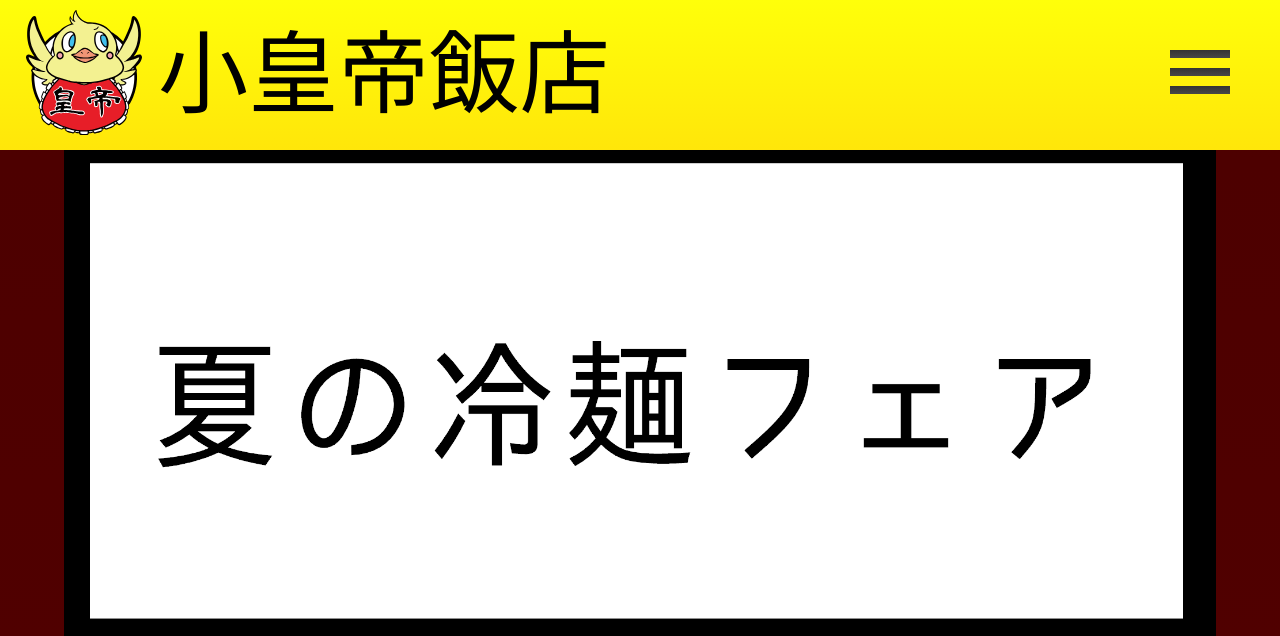
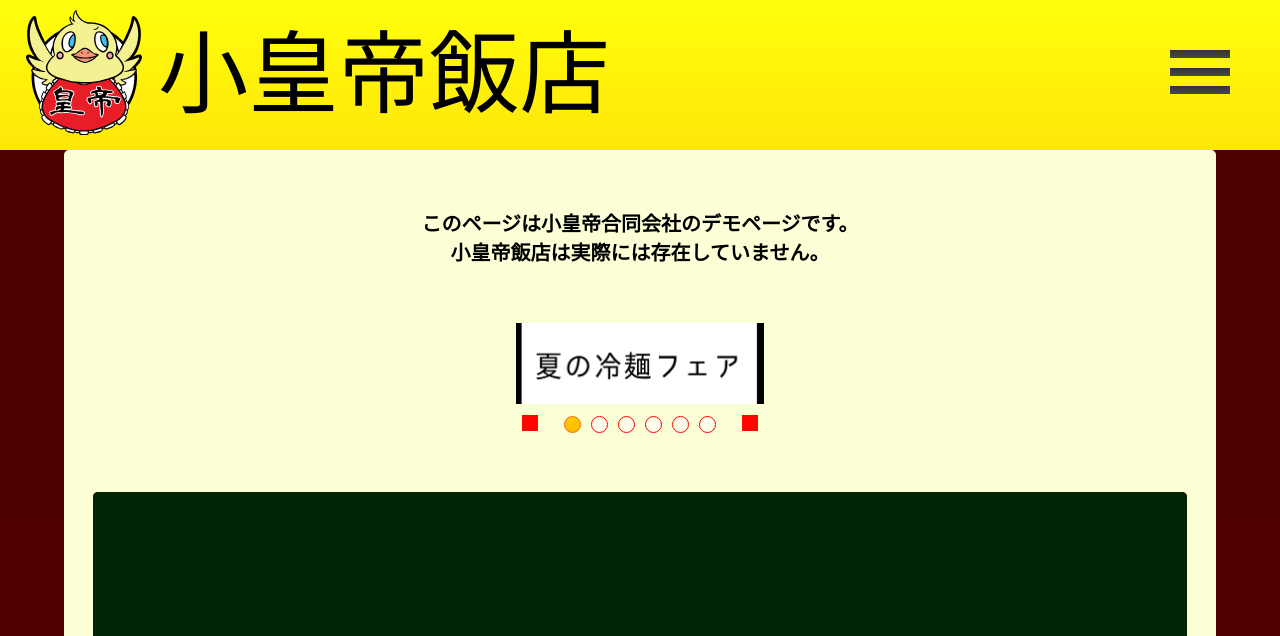
Before and after one commit to kotani002/LP_DemoPage, a PHP site: page / in a window 1280 px wide. Shown: the top 636 px of the page. Run offline with PHP 8.4, Linux system fonts and the light colour scheme; some libraries are stand-ins or nearby versions; grey boxes are pictures that could not be loaded.

Commit message:
トップページにこのページがどんな内容なのかの説明の追加 Unityの読み込み時のバックグラウンドカラーの変更

```diff
--- a/chinafoodviewer.html
+++ b/chinafoodviewer.html
@@ -22,7 +22,7 @@
     <style>
         body {
             text-align: center;
-            background-color: black;
+            background:linear-gradient(#8a0000, #410000);
         }
 
         .iframe-wrapper {
--- a/css/toppage_style.css
+++ b/css/toppage_style.css
@@ -150,3 +150,11 @@ body,
     width: 100%;
     border-bottom:solid rgb(240, 200, 0);
 }
+
+.toppage__contents__headline_message
+{
+    padding-top: 5%;
+    padding-bottom: 5%;
+    font-weight: bold;
+    font-size: 1.25rem;
+}
--- a/index.html
+++ b/index.html
@@ -26,19 +26,23 @@
 <body>
     <div class="body__wrapper" id="top_main_box">
         <div class="main__contents__wrapper">
-            <!--カルーセルエリアの追加-->
-            <div id="carousel_area"></div>
-
             <!--トップページの内容-->
             <section class="toppage__contents">
 
+                <div class="toppage__contents__headline_message" id="toppage__contents__headline__message">
+                    このページは小皇帝合同会社のデモページです。<br>小皇帝飯店は実際には存在していません。
+                </div>
+
+                <!--カルーセルエリアの追加-->
+                <div id="carousel_area"></div>
                 <!--Unityのアイフレーム組み込み-->
                 <div class="unity__build__data">
-                    <iframe src="./unity/index.html" loading="lazy" scrolling="no" frameborder="0" allowfullscreen></iframe>
+                    <iframe src="./unity/index.html" loading="lazy" scrolling="no" frameborder="0"
+                        allowfullscreen></iframe>
                 </div>
 
                 <!--見出しの追加-->
-                <div class="toppage__contents__headline" id ="toppage__contents__headline">
+                <div class="toppage__contents__headline" id="toppage__contents__headline">
                     <h1>イベント・キャンペーン</h1>
                 </div>
 
@@ -99,14 +103,14 @@
                 </div>
 
                 <a href="./info.html" class="toppage__contents__event-button-box">
-                    <div class="toppage__contents__event-button"id="toppage__info">
+                    <div class="toppage__contents__event-button" id="toppage__info">
                         お見積り・お問い合わせはこちら
                     </div>
                 </a>
 
                 <div class="line"></div>
 
-                <div class=""id="toppage__map">
+                <div class="" id="toppage__map">
                     <h1>マップ</h1>
                 </div>
 
--- a/js/HeaderLanguage.js
+++ b/js/HeaderLanguage.js
@@ -9,6 +9,7 @@ const translations = {
         menu__info: "お見積り・お問い合わせ",
 
         //トップページのコンテンツ内容
+        toppage__contents__headline__message:"このページは小皇帝合同会社のデモページです。<br>小皇帝飯店は実際には存在していません。",
         toppage__contents__headline: "<h1>イベント・キャンペーン</h1>",
         event__card1: "▷　最新メニュー公開中！<br>　　　最新メニューはこちらから！",
         event__card2: "▷　大盛り無料キャンペーン<br>　　　大人気メニューのアヒル餃子が今だけ無料！",
@@ -69,6 +70,7 @@ const translations = {
         menu__info: "Quote & Contact Us",
 
         //トップページのコンテンツ内容
+        toppage__contents__headline__message:"This page is a demo page by Little Emperor LLC.Little Emperor Restaurant does not actually exist.",
         toppage__contents__headline: "<h1>Events & Campaigns</h1>",
         event__card1: "▷　Our Latest Menu is Now Available!<br>Click here to view the latest menu!",
         event__card2: "▷　Free Large Portion Campaign!<br>Our popular Duck Dumplings are free for a limited time!",
@@ -129,6 +131,7 @@ const translations = {
         menu__info: "报价与咨询",
 
         //トップページコンテンツ内容
+        toppage__contents__headline__message:"本页面为小皇帝有限公司的演示页面。小皇帝饭店并非真实存在。",
         toppage__contents__headline: "<h1>活动与促销</h1>",
         event__card1: "▷　最新菜单已发布！<br>点击此处查看最新菜单！",
         event__card2: "▷　免费加大份量活动<br>人气菜单中的鸭肉饺子限时免费！",
@@ -199,6 +202,7 @@ function changeLanguage(lang) {
         case "/LP_DemoPage/":
         case "/LP_DemoPage/index.html":
         case "/index.html":
+            document.getElementById("toppage__contents__headline__message").innerHTML = t.toppage__contents__headline__message;
             document.getElementById("toppage__contents__headline").innerHTML = t.toppage__contents__headline;
             document.getElementById("event__card1").innerHTML = t.event__card1;
             document.getElementById("event__card2").innerHTML = t.event__card2;
```
